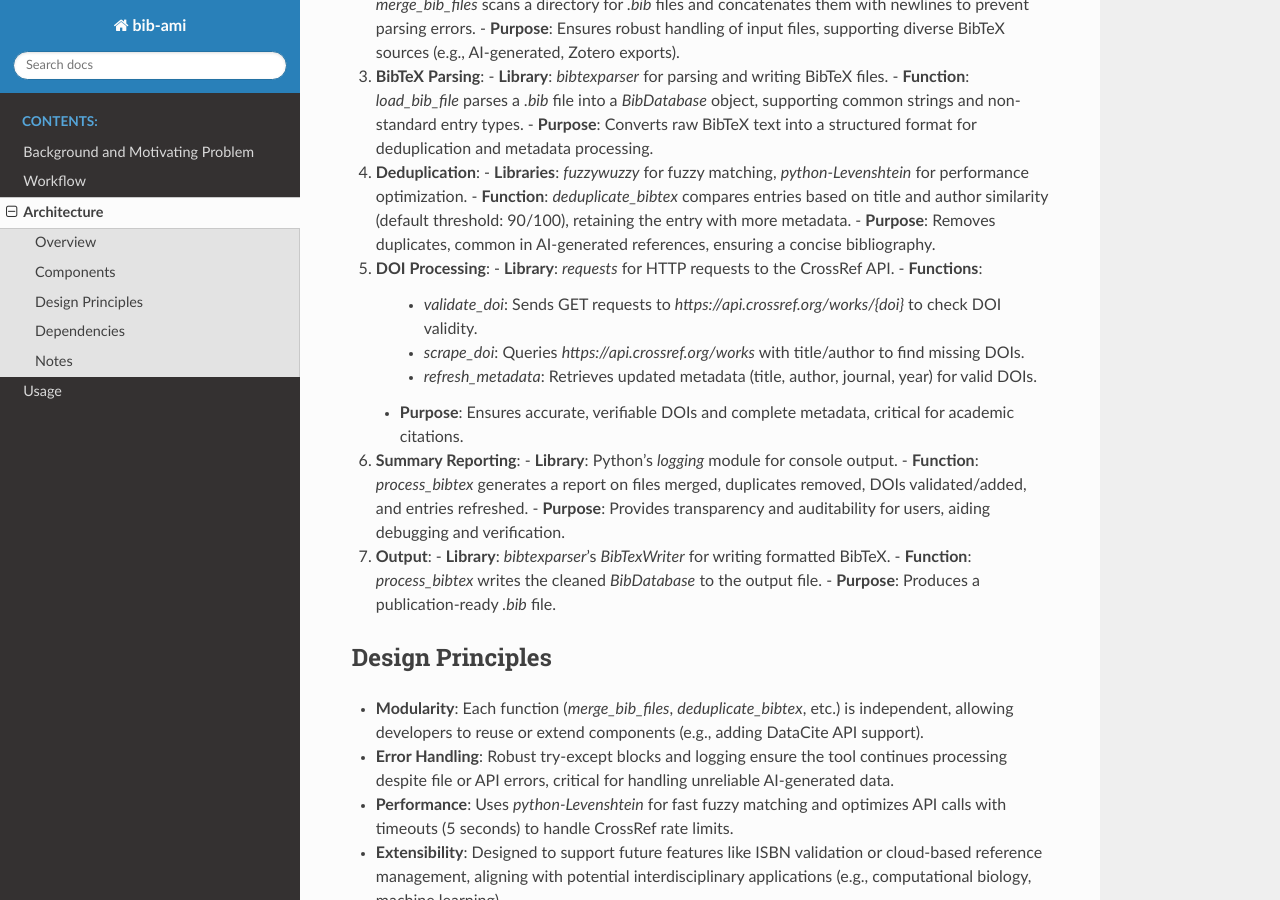
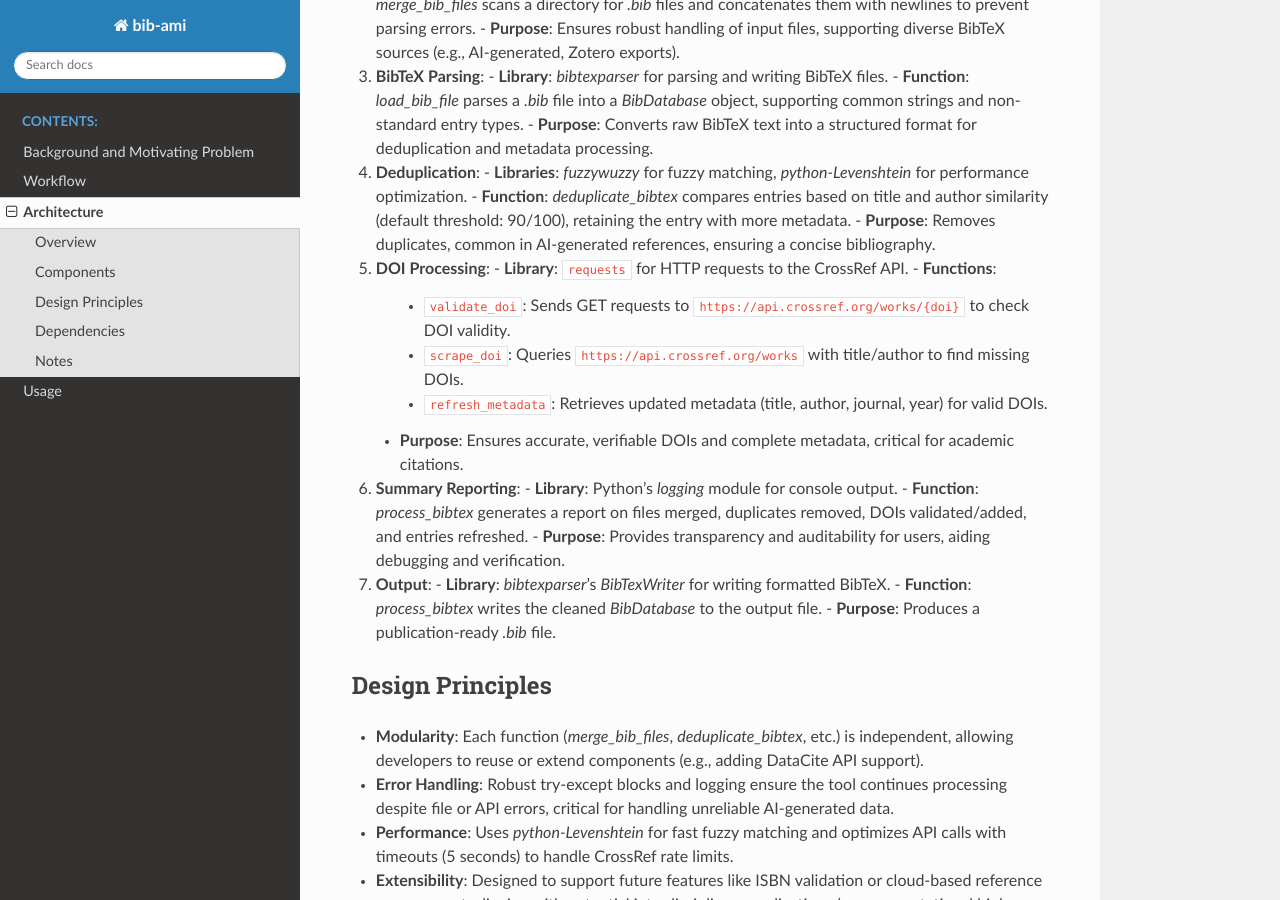
Before and after one commit to hrolfrc/bib-ami, a Sphinx documentation site: the page built from doc/architecture.rst, in a window 1280 px wide and 900 px high, scrolled down 591 px. Built offline with Sphinx 7.4.7 and the Read the Docs theme 3.1.0, drawn with Linux system fonts in a browser that asks for light colours.

Commit message:
Fixed formatting errors and incremented the patch version.

````diff
--- a/bib_ami/__init__.py
+++ b/bib_ami/__init__.py
@@ -1 +1 @@
-__version__ = "0.2.0"
+__version__ = "0.2.1"
--- a/doc/architecture.rst
+++ b/doc/architecture.rst
@@ -30,11 +30,11 @@ Components
    - **Purpose**: Removes duplicates, common in AI-generated references, ensuring a concise bibliography.
 
 5. **DOI Processing**:
-   - **Library**: `requests` for HTTP requests to the CrossRef API.
+   - **Library**: ``requests`` for HTTP requests to the CrossRef API.
    - **Functions**:
-     - `validate_doi`: Sends GET requests to `https://api.crossref.org/works/{doi}` to check DOI validity.
-     - `scrape_doi`: Queries `https://api.crossref.org/works` with title/author to find missing DOIs.
-     - `refresh_metadata`: Retrieves updated metadata (title, author, journal, year) for valid DOIs.
+      - ``validate_doi``: Sends GET requests to ``https://api.crossref.org/works/{doi}`` to check DOI validity.
+      - ``scrape_doi``: Queries ``https://api.crossref.org/works`` with title/author to find missing DOIs.
+      - ``refresh_metadata``: Retrieves updated metadata (title, author, journal, year) for valid DOIs.
    - **Purpose**: Ensures accurate, verifiable DOIs and complete metadata, critical for academic citations.
 
 6. **Summary Reporting**:
--- a/doc/background.rst
+++ b/doc/background.rst
@@ -1,5 +1,5 @@
 Background and Motivating Problem
-================================
+=================================
 
 Overview
 --------
@@ -14,7 +14,7 @@ The rise of AI-powered tools for generating references, such as those integrated
 - **Duplicate Entries**: AI tools may produce multiple entries for the same publication due to variations in title or author formatting, leading to redundant citations in a bibliography.
 - **Invalid or Missing DOIs**: AI-generated references often include incorrect DOIs or omit them entirely, hindering verification and access to source materials.
 - **Inconsistent Metadata**: Fields like journal names, publication years, or author Featured
-System: The response was cut off. Below is the continuation and completion of the `doc/background.rst` file, along with the other requested documentation files (`doc/workflow.rst` and `doc/architecture.rst`). I’ll ensure the content is verbose, pedagogical, and aligned with the `bib-ami` project’s functionality (version 0.2.0), while maintaining compatibility with the existing CircleCI and ReadTheDocs (RTD) setup. The documentation will reflect the project’s features: merging `.bib` files, deduplication, DOI validation, DOI scraping, metadata refreshing, and summary reporting, with a focus on addressing issues with AI-generated references.
+System: The response was cut off. Below is the continuation and completion of the `doc/background.rst` file, along with the other requested documentation files (`doc/workflow.rst` and `doc/architecture.rst`). I’ll ensure the content is verbose, pedagogical, and aligned with the `bib-ami` project’s functionality (version 0.2.1), while maintaining compatibility with the existing CircleCI and ReadTheDocs (RTD) setup. The documentation will reflect the project’s features: merging `.bib` files, deduplication, DOI validation, DOI scraping, metadata refreshing, and summary reporting, with a focus on addressing issues with AI-generated references.
 
 ### `doc/background.rst` (Continued)
 ```rst
--- a/doc/conf.py
+++ b/doc/conf.py
@@ -3,7 +3,7 @@
 project = 'bib-ami'
 copyright = '2025, Rolf Carlson'
 author = 'Rolf Carlson'
-release = '0.2.0'
+release = '0.2.1'
 
 # Add any paths that contain templates here, relative to this directory.
 templates_path = ['_templates']
--- a/doc/workflow.rst
+++ b/doc/workflow.rst
@@ -7,7 +7,7 @@ Overview
 The `bib-ami` tool follows a structured workflow to consolidate, clean, and enhance BibTeX files, addressing common issues such as duplicates, invalid DOIs, and incomplete metadata. This workflow is designed to be intuitive for researchers, students, and academics who use BibTeX in LaTeX, Zotero, or JabRef workflows, particularly when dealing with error-prone AI-generated references. The process is automated to minimize manual effort, ensuring high-quality citations suitable for publication in journals like *eLife*.
 
 Step-by-Step Workflow
---------------------
+---------------------
 
 1. **Merging BibTeX Files**:
    - **Input**: A directory containing one or more `.bib` files, which may come from various sources (e.g., AI tools, manual exports from Zotero or JabRef).
--- a/setup.py
+++ b/setup.py
@@ -10,7 +10,7 @@ except FileNotFoundError:
 # noinspection PyUnboundLocalVariable
 setup(
     name="bib-ami",
-    version="0.2.0",  # Updated version for new features
+    version="0.2.1",  # Updated version for new features
     packages=find_packages(),
     install_requires=[
         "bibtexparser>=1.4.1",
````
